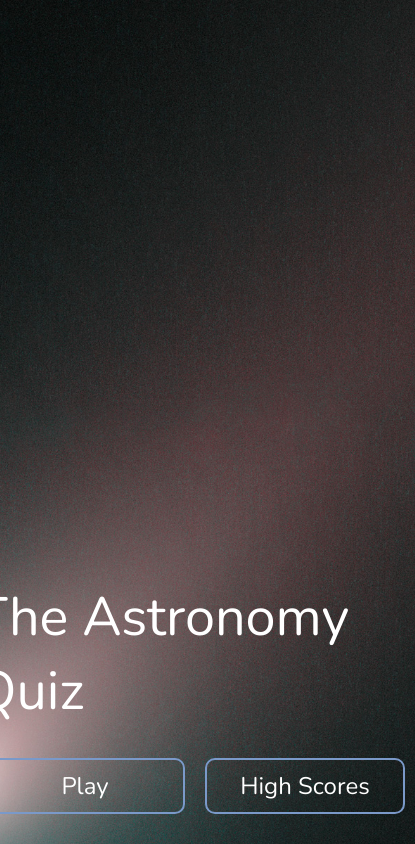
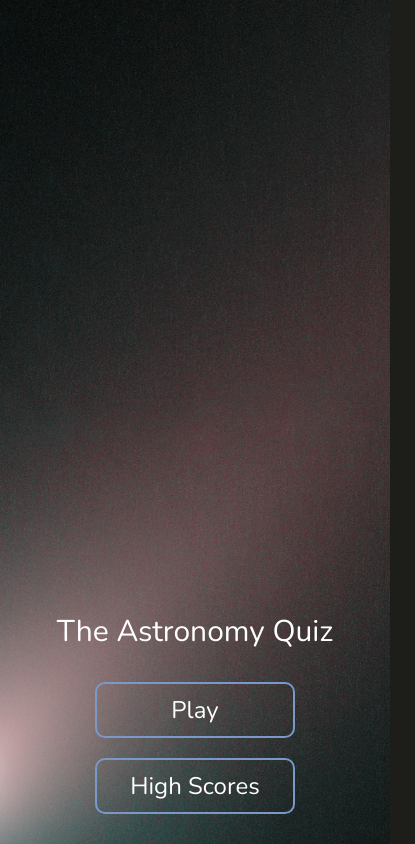
Before and after one commit to justinlauzon/astronomy-quiz, a website: page index.html in a window 390 px wide. Shown: the whole page, 415 px wide, since content can reach past the window. Drawn offline with nearby package versions, Linux system fonts and the light colour scheme.

Commit message:
enable responsive homepage on mobile

```diff
--- a/index.html
+++ b/index.html
@@ -20,8 +20,8 @@
   <body>
     <div class="container">
       <div id="home" class="flex-column flex-center">
-        <h1>The Astronomy Quiz</h1>
-        <div class="flex-row">
+        <h1 class="home-title">The Astronomy Quiz</h1>
+        <div id="homeButtons"class="flex-row">
           <a href="game.html" class="btn">Play</a>
           <a href="highscores.html" id="highscore-btn" class="btn">High Scores</a>
         </div>
--- a/js/game.js
+++ b/js/game.js
@@ -238,7 +238,7 @@ getNewQuestion = () => {
     if(availableQuestions.length === 0 || questionCounter >= MAX_QUESTIONS) {
         localStorage.setItem('mostRecentScore', score);
 
-        return window.location.assign('end');
+        return window.location.assign('end.html');
     }
 
 
--- a/sass/components/_info.scss
+++ b/sass/components/_info.scss
@@ -25,7 +25,6 @@
     bottom: 6rem;
     max-width: 50rem;
     clip-path: polygon(0 0, 100% 0, 100% 100%, 95% 95%, 0 95%);
-
     display: none;
 }
 
--- a/sass/pages/_home.scss
+++ b/sass/pages/_home.scss
@@ -16,3 +16,13 @@ body {
     margin: 0 auto;
 
 }
+
+@media screen and (max-width: 600px) {
+    #homeButtons {
+        flex-direction: column;
+    }
+    .home-title {
+        font-size: 3rem;
+
+    }
+}
```
Also changed, not shown: css/style.css.
